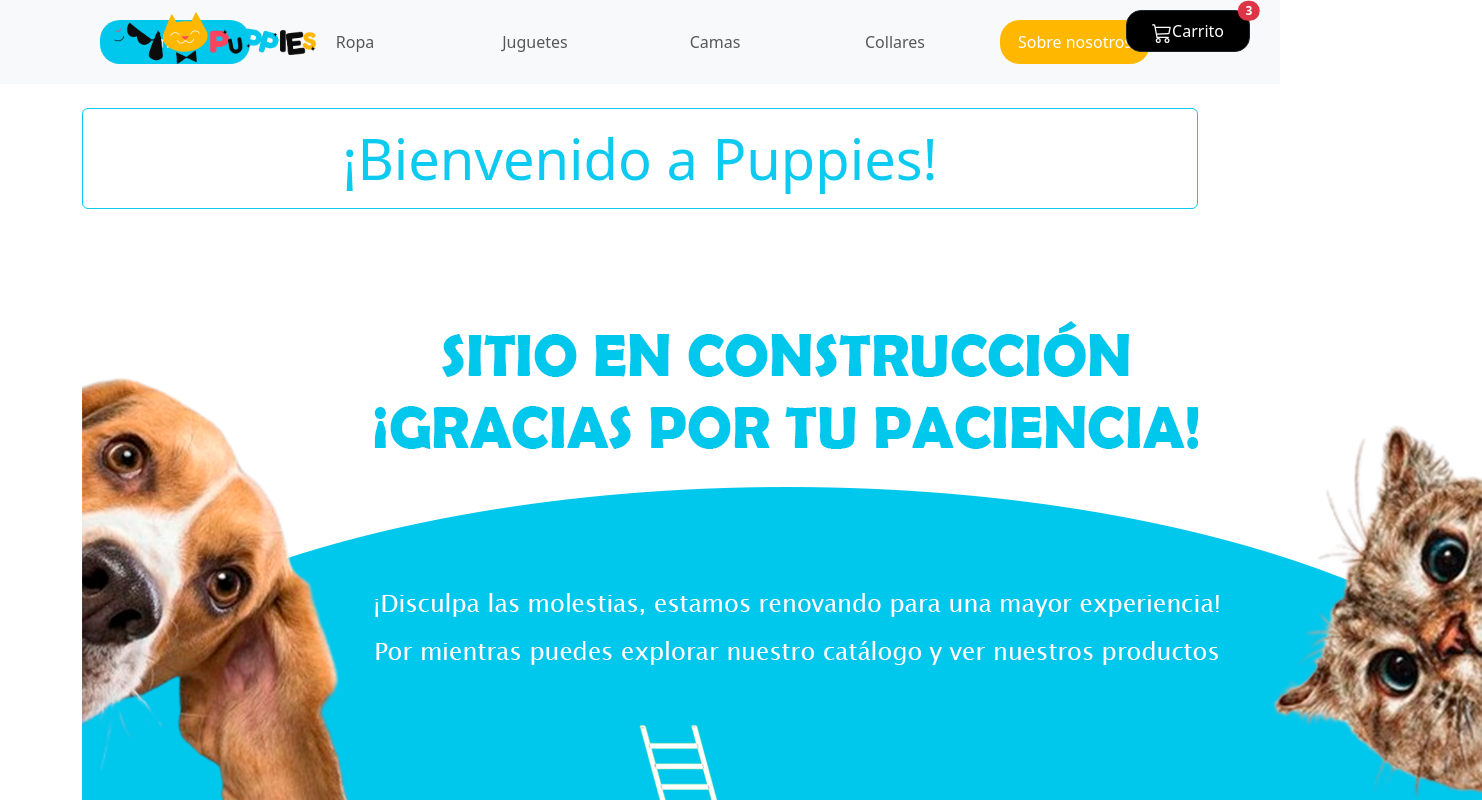
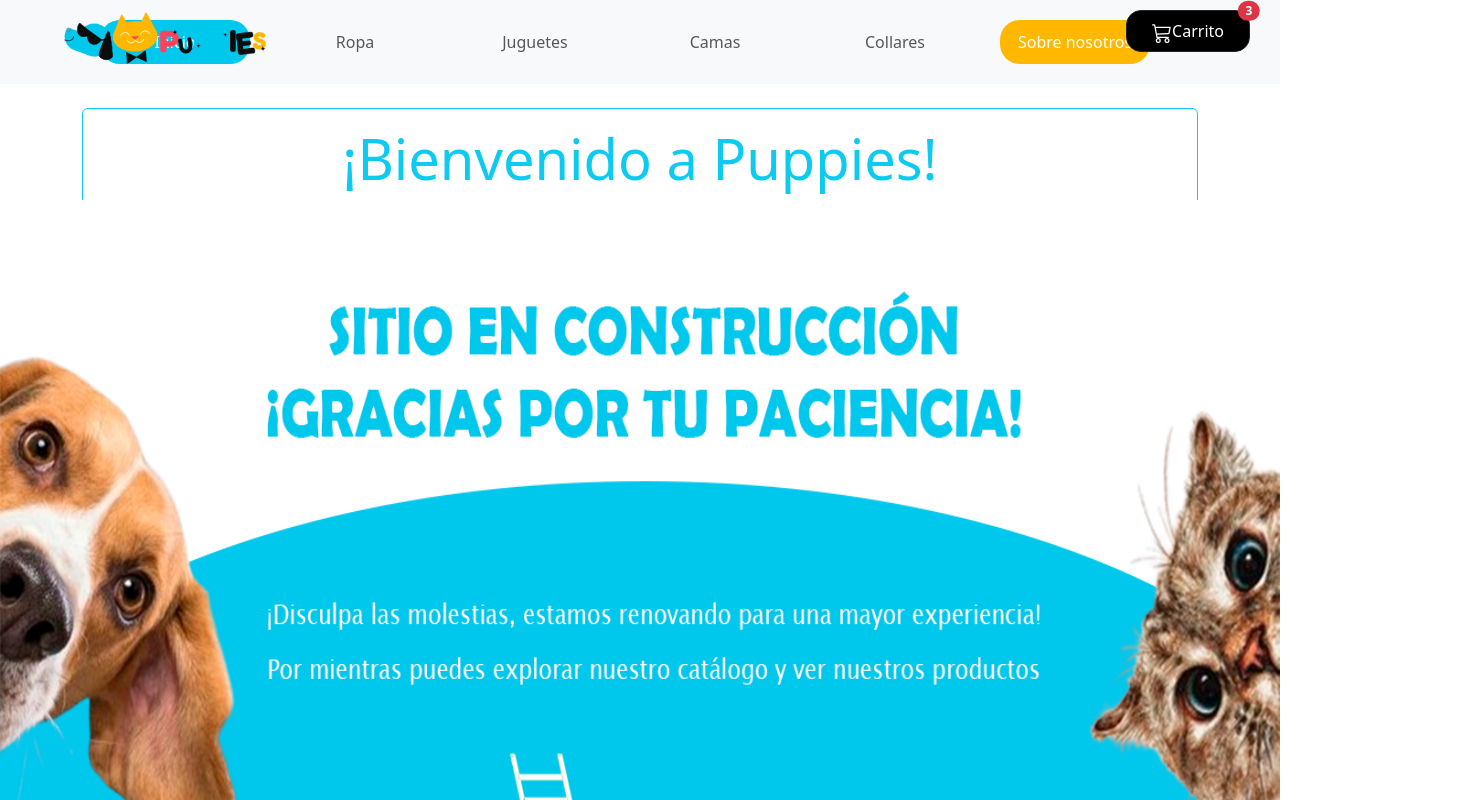
Before and after one commit to agustinafleitas/ProyectoFinal_Fleitas, a React (Vite) app: page / in a window 1280 px wide. Shown: the top 800 px of the page, 1482 px wide, since content can reach past the window. Built offline with nearby package versions, Linux system fonts and the light colour scheme.

Commit message:
Final edition

```diff
--- /dev/null
+++ b/src/App.css
@@ -0,0 +1,10 @@
+.ConstructionImage {
+    background-image: url('../imagenes/EnConstruccion.png') no-repeat center center fixed;
+    background-size: cover;
+    position: absolute;
+    top: 0;
+    left: 0;
+    width: 100%;
+    height: 100%;
+    transform: translateY(25%);
+}
--- a/src/App.jsx
+++ b/src/App.jsx
@@ -1,4 +1,5 @@
 import { useState } from "react"
+import "./App.css"
 import NavBar from "./components/NavBar/NavBar"
 import ItemListContainer from "./components/ItemListContainer/ItemListContainer";
 import {BrowserRouter, Routes, Route} from 'react-router-dom'
@@ -19,14 +20,14 @@ function App() {
             <div className="container mt-4">
               <div className="row">
                 <div className="col">
-                  <img src={images.EnConstruccion} alt="En Construcción" />
+                  <img src={images.EnConstruccion} alt="En Construcción" className="ConstructionImage"/>
                 </div>
               </div>
             </div>
           </>
       }/>
         <Route path="/category/:id" element={<ItemListContainer/>} />
-        <Route path="/detail/:id" element={<ItemDetailContainer/>}/>
+        <Route path="/item/:id" element={<ItemDetailContainer/>}/>
         <Route path="/category/About" element={<AboutUs />}/>
       </Routes>
     </BrowserRouter>
--- a/src/components/Item/Item.jsx
+++ b/src/components/Item/Item.jsx
@@ -11,7 +11,7 @@ export const Item = ({ id, name, img, category, price }) => {
         <h5 className="lead">{name}</h5>
         <p className="category lead">Categoria: {category}</p>
         <p className="item-price">${price}</p>
-        <Link to={`/detail/${id}`} className="btn btn-dark">
+        <Link to={`/item/${id}`} className="btn btn-dark">
           Ver Detalles
         </Link>
       </div>
--- a/src/components/NavBar/NavBar.css
+++ b/src/components/NavBar/NavBar.css
@@ -17,9 +17,11 @@
 
 #imagen {
     position: absolute;
-    left: 100px;
     width: 230px;
     height: auto;
+    transform: translateY(-50%);
+    top: 50%;
+    left: 50px;
 }
 
 /* Estilos área de los botones del navbar */
--- a/src/components/NavBar/NavBar.jsx
+++ b/src/components/NavBar/NavBar.jsx
@@ -7,8 +7,8 @@ const navbar = ({CartCount})=> {
     return (
         <div>
         <nav className="navbar navbar-expand-lg bg-body-tertiary">
-        <img src={images.MarcaHorizontal} id="imagen"/>
             <div className="container-fluid">
+            <Link to="/"><img src={images.MarcaHorizontal} id="imagen" /></Link> {/*Al hacer click en el icono de "Puppies" redirecciona al inicio*/}
                 <div className="collapse navbar-collapse" id="navbarTogglerDemo02">
                     <ul className="navbar-nav mx-auto mb-2 mb-lg-0">
                         <li className="nav-item">
```
